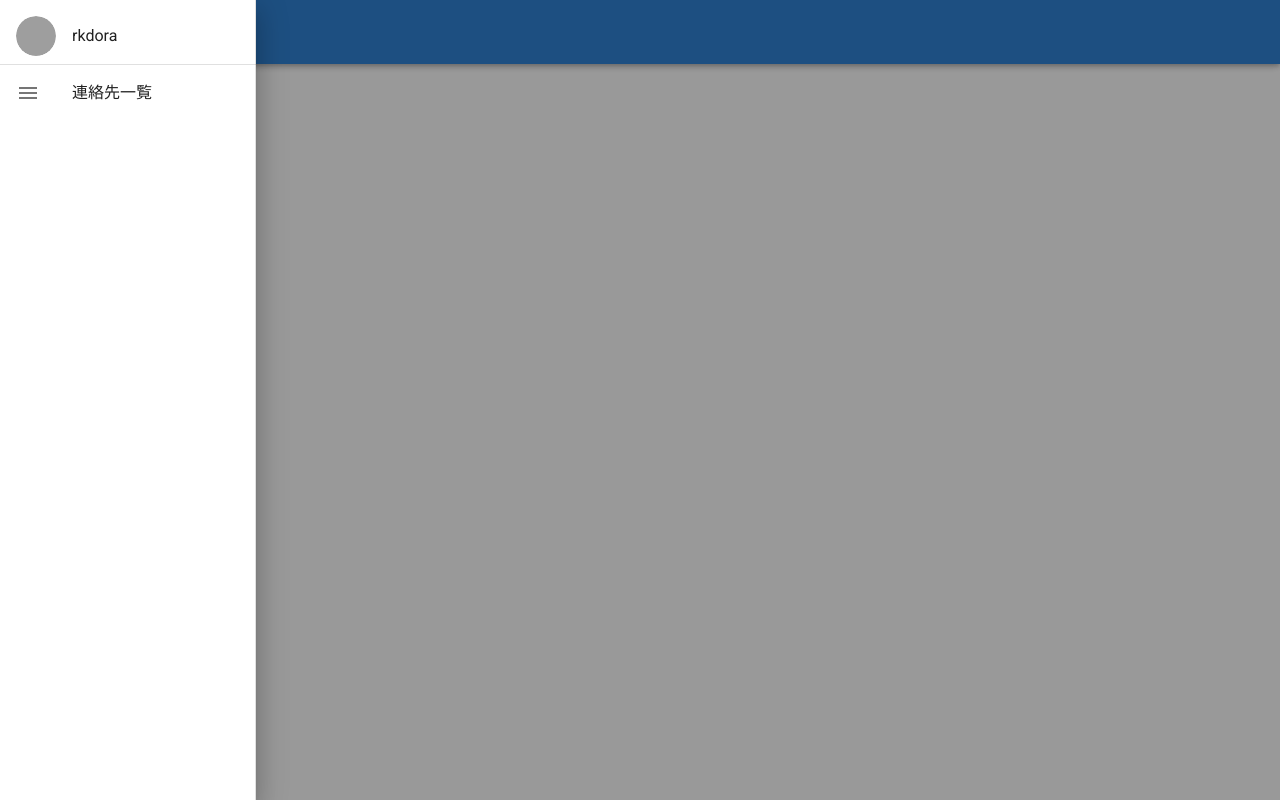
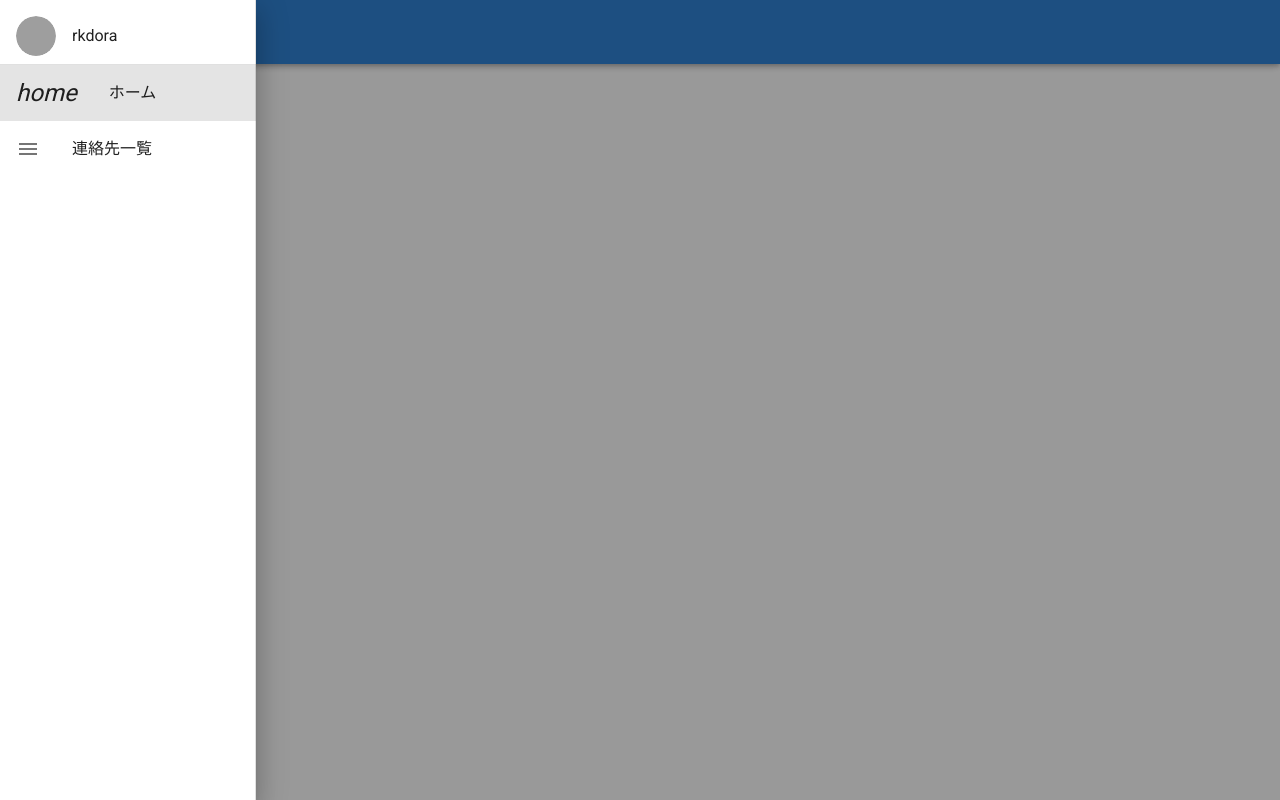
Before and after one commit to rkdora/vue-sample-app, a Vue app: page / in a window 1280 px wide. Both pictures are taken after a click on the button 28 px from the left and 32 px from the top of the page. Built offline with nearby package versions, Linux system fonts and the light colour scheme; grey boxes are pictures that could not be loaded.

Commit message:
Update SideNav

```diff
--- a/src/components/SideNav.vue
+++ b/src/components/SideNav.vue
@@ -14,7 +14,7 @@
 
         <v-divider></v-divider>
 
-        <v-list-item v-for="(item, index) in items" :key="index">
+        <v-list-item v-for="(item, index) in items" :key="index" :to="item.link">
           <v-list-item-icon>
             <v-icon>{{ item.icon }}</v-icon>
           </v-list-item-icon>
@@ -32,7 +32,8 @@ export default {
   data () {
     return {
       items: [
-        { title: '連絡先一覧', icon: 'mdi-menu' }
+        { title: 'ホーム', icon: 'home', link: { name: 'home' }},
+        { title: '連絡先一覧', icon: 'mdi-menu', link: { name: 'addresses' }}
       ]
     }
   }
```
